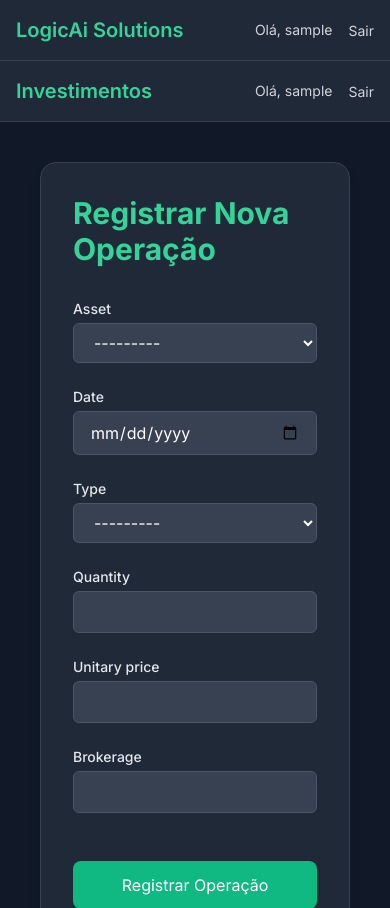
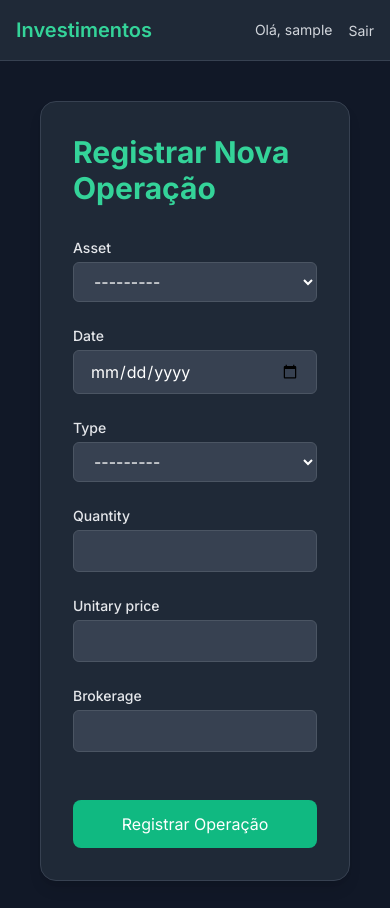
Before and after one commit to FelippeTN/investment-organization-app, a Django app: page /operacoes/novo/ in a window 390 px wide. Shown: the top 908 px of the page. Run offline with Django 5.2, Linux system fonts and the light colour scheme; the visitor is signed in with stand-in values (Sample User, id 1); data that the repository does not hold is empty; some libraries are stand-ins or nearby versions.

Commit message:
CHORE: Conflito com outra top BAR no responsivo

```diff
--- a/core/templates/operations/operation_form.html
+++ b/core/templates/operations/operation_form.html
@@ -1,26 +1,4 @@
 {% extends 'base.html' %}
-{% block topbar %}
-    <header class="bg-gray-800 border-b border-gray-700">
-        <div class="max-w-7xl mx-auto px-4 py-4 flex items-center justify-between">
-            <div class="flex items-center space-x-4">
-                <a href="/" class="text-xl font-semibold text-emerald-400">LogicAi Solutions</a>
-            </div>
-            <div class="flex items-center space-x-4">
-                {% if user.is_authenticated %}
-                    <span class="text-sm text-gray-300">Olá, {{ user.username }}</span>
-                    <form action="{% url 'logout' %}" method="post" class="inline">
-                        {% csrf_token %}
-                        <button type="submit" class="text-sm text-gray-300 hover:text-emerald-400 transition">Sair</button>
-                    </form>
-                {% else %}
-                    <a href="{% url 'login' %}" class="text-sm text-gray-300 hover:text-emerald-400 transition">Login</a>
-                    <a href="{% url 'register' %}" class="text-sm text-gray-300 hover:text-emerald-400 transition">Cadastro</a>
-                {% endif %}
-            </div>
-        </div>
-    </header>
-{% endblock %}
-
 {% block title %}Registrar Operação{% endblock %}
 {% block content %}
 <div class="max-w-3xl mx-auto p-6">
```
